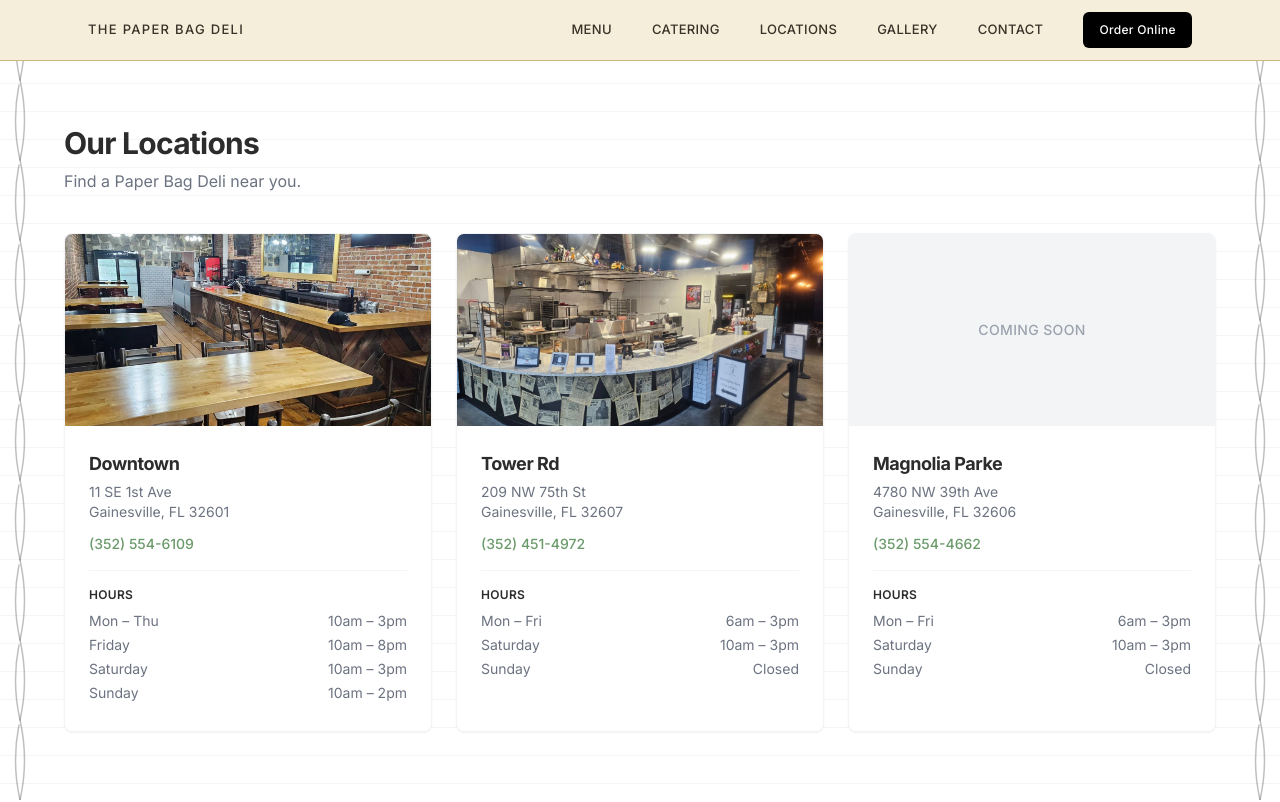
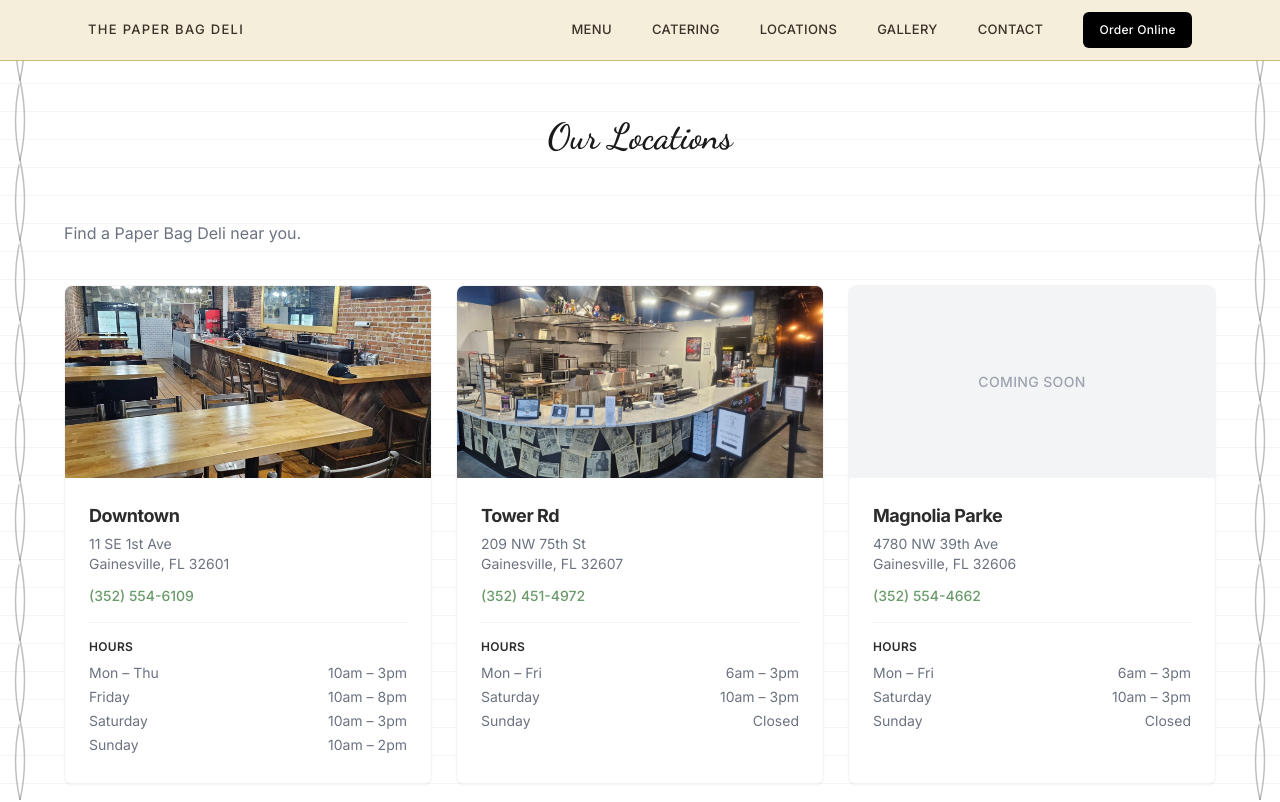
Before and after one commit to edge6-ux/PaperBag, a Next.js app: page /locations in a window 1280 px wide. Shown: the top 802 px of the page. Built offline with nearby package versions, Linux system fonts and the light colour scheme.

Commit message:
update v 1.7

```diff
--- a/app/contact/page.tsx
+++ b/app/contact/page.tsx
@@ -1,7 +1,10 @@
 'use client'
 
 import { useState } from 'react'
+import { Dancing_Script } from 'next/font/google'
 import Section from '@/components/Section'
+
+const cursive = Dancing_Script({ subsets: ['latin'], weight: '600' })
 
 const locations = [
   {
@@ -56,8 +59,13 @@
   }
 
   return (
+    <>
+      <div className="max-w-6xl mx-auto px-6 pt-14 pb-0 text-center">
+        <p className={`${cursive.className} text-4xl text-[#1a1a1a]`}>
+          Contact Us
+        </p>
+      </div>
     <Section
-      title="Contact Us"
       subtitle="Questions, catering inquiries, or just want to say hello — we'd love to hear from you."
     >
       <div className="flex flex-col lg:flex-row gap-12 max-w-4xl">
@@ -162,5 +170,6 @@
 
       </div>
     </Section>
+    </>
   )
 }
--- a/app/locations/page.tsx
+++ b/app/locations/page.tsx
@@ -1,9 +1,18 @@
+import { Dancing_Script } from 'next/font/google'
 import Section from '@/components/Section'
 import LocationCard from '@/components/LocationCard'
 
+const cursive = Dancing_Script({ subsets: ['latin'], weight: '600' })
+
 export default function LocationsPage() {
   return (
-    <Section title="Our Locations" subtitle="Find a Paper Bag Deli near you.">
+    <>
+      <div className="max-w-6xl mx-auto px-6 pt-14 pb-0 text-center">
+        <p className={`${cursive.className} text-4xl text-[#1a1a1a]`}>
+          Our Locations
+        </p>
+      </div>
+      <Section subtitle="Find a Paper Bag Deli near you.">
         <div className="grid grid-cols-1 md:grid-cols-2 lg:grid-cols-3 gap-6">
           <LocationCard
             name="Downtown"
@@ -43,5 +52,6 @@
           />
         </div>
       </Section>
+    </>
   )
 }
```
Lines whose indentation alone changed are shown as unchanged.
